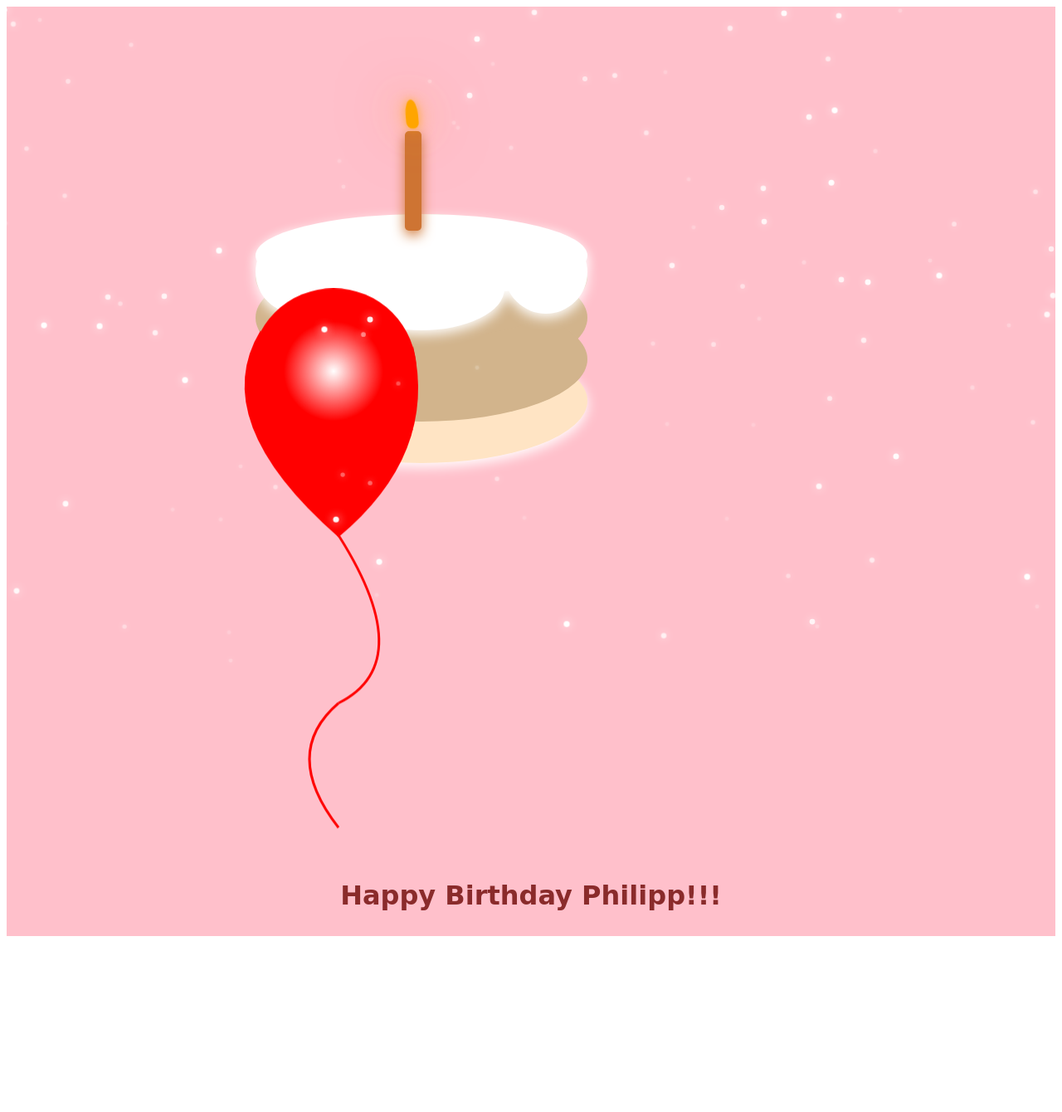
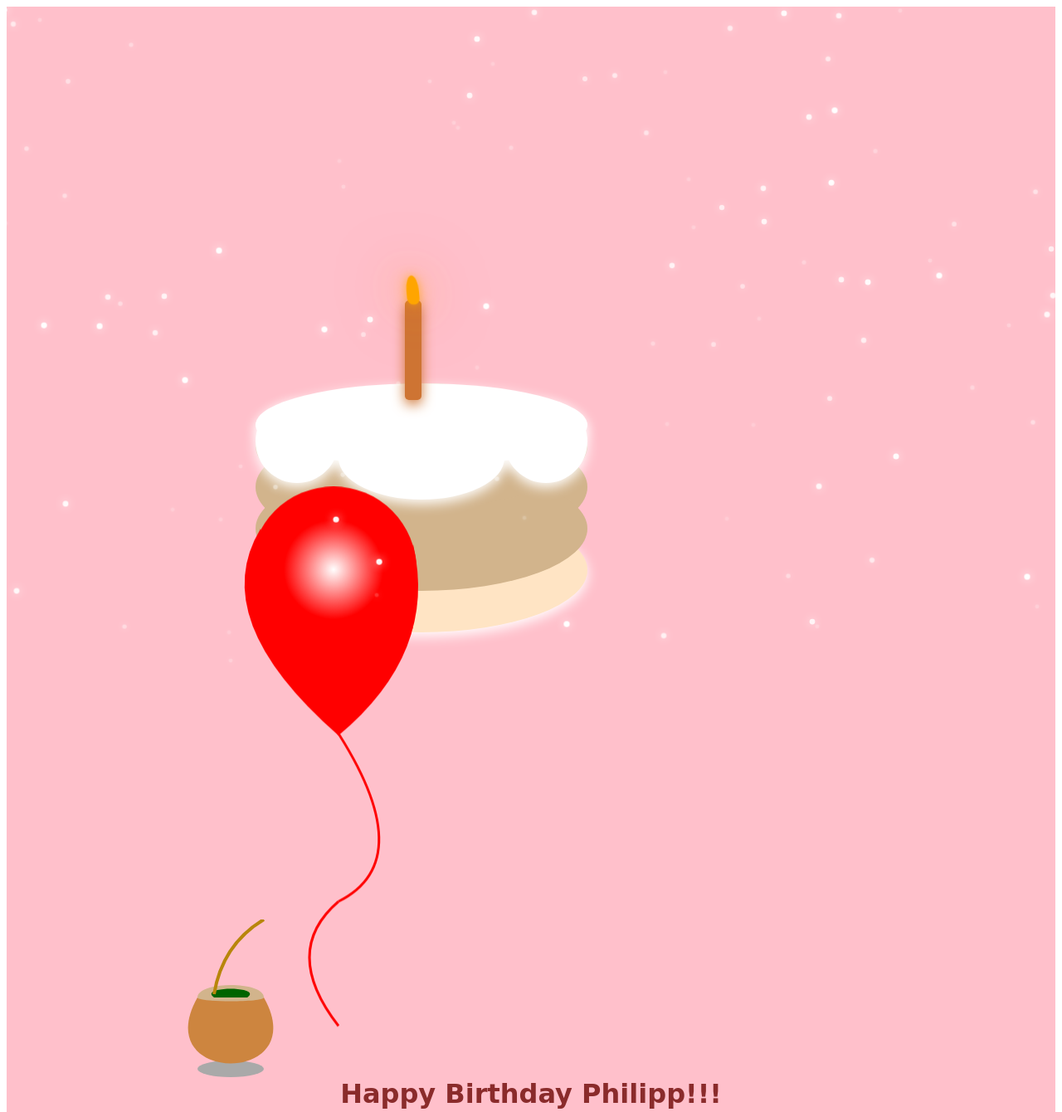
Before and after one commit to Kaspar32/homepage, a plain HTML site: page BDay.html in a window 1280 px wide. Shown: the top 1340 px of the page at 83% size. Drawn offline with Linux system fonts and the light colour scheme.

Commit message:
Enhance birthday page with SVG graphics and adjust flame position

```diff
--- a/BDay.html
+++ b/BDay.html
@@ -11,7 +11,22 @@
 
 <div class="whole" style="background-color: pink;">
 
+<svg style="height:200px; position: relative; left:150px; top:1100px" viewBox="-400 -400 1000 1000" xmlns="http://www.w3.org/2000/svg">
 
+    <ellipse cx="200" cy="500" rx="200" ry="50" fill="#A9A9A9" />
+
+    <path d="M0 70 C-300 600 , 700 600 ,400 70" fill="#CD853F"></path>
+
+
+<path d="M0 70 C0 100 , 400 100 ,400 70" fill="#D2B48C"></path>
+<path d="M0 70 C0 -30 , 400 -30 ,400 70" fill="#D2B48C"></path>
+
+
+<path d="M100 70 C0 0 , 400 0 ,300 70" fill="#006400"></path>
+<path d="M100 50 Q150 -250 ,400 -400"         stroke-width="20"   stroke="#B8860B" fill="none" />
+
+
+  </svg>
 
 
 
@@ -251,13 +266,13 @@
   }
 
   .flame {
-    position: absolute;
+    position: relative;
     background-color: orange;
     width: 15px;
     height: 35px;
     border-radius: 10px 10px 10px 10px / 25px 25px 10px 10px;
-    top: 120px;
-    left: 497px;
+    top: -1000px;
+    left: 490px;
     margin-left: -7.5px;
     z-index: 10;
     box-shadow:
```
